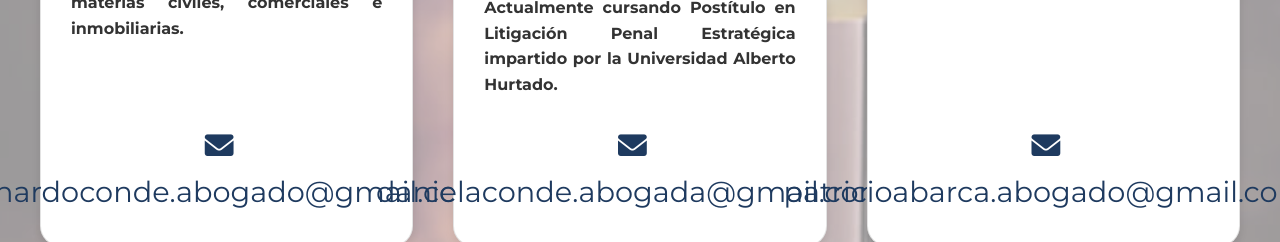
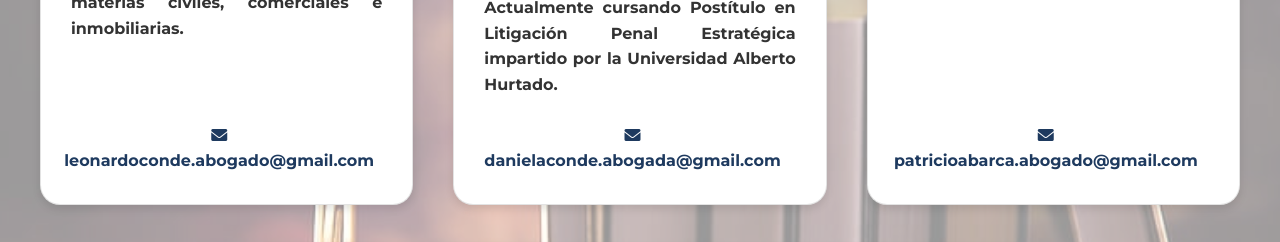
Before and after one commit to Richard1DL/Firma_Abeliuk_Conde, a plain HTML site: page staff.html in a window 1280 px wide. Shown: the part 2440-2682 px from the top of the page. Drawn offline with nearby package versions, Linux system fonts and the light colour scheme.

Commit message:
staff.css

```diff
--- a/staff.css
+++ b/staff.css
@@ -476,8 +476,9 @@ ul {
 
 .member-social a {
     color: var(--color-primary);
-    font-size: 1.8em;
+    font-size: 1em;
     transition: color var(--transition-speed), transform var(--transition-speed);
+    font-weight: bold;
 }
 
 .member-social a:hover {
```
